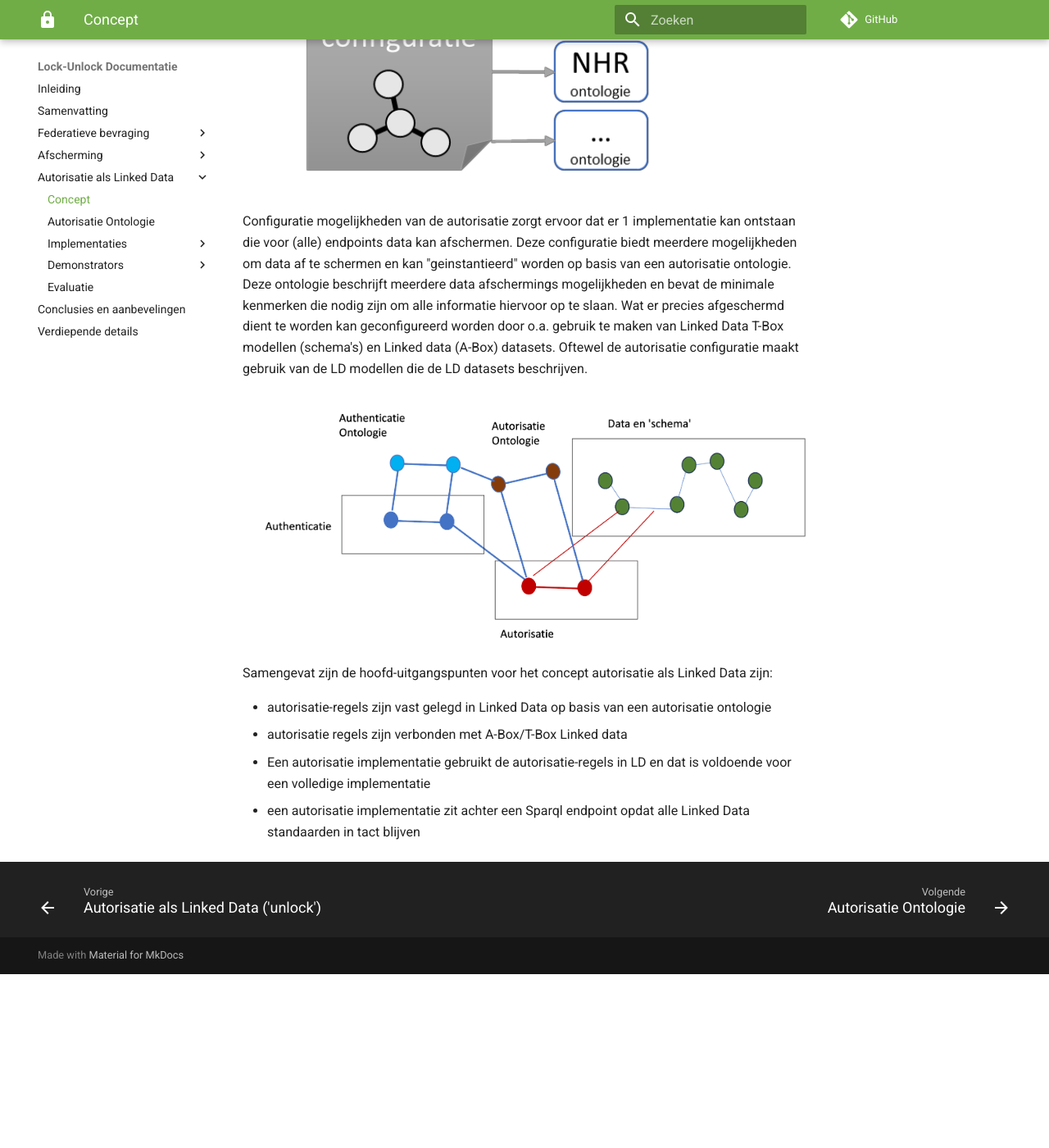
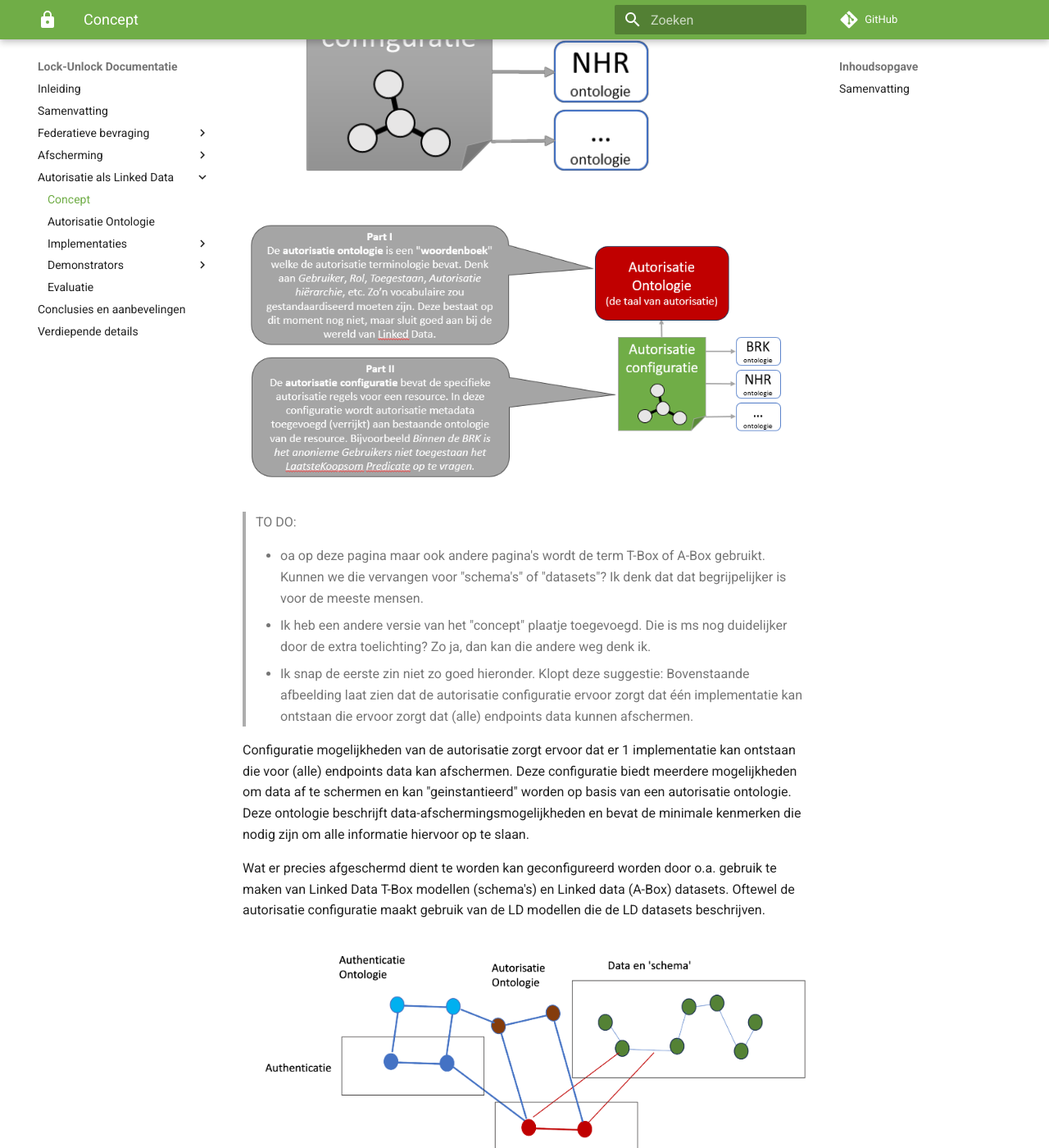
Before and after one commit to kadaster-labs/lock-unlock-docs, an MkDocs documentation site: the page built from docs/autorisatie-als-linkeddata/concept.md, in a window 1280 px wide and 1400 px high, scrolled down 1188 px. Shown: the whole window at 82% size. Built offline with MkDocs 1.6.1 and Material for MkDocs 9.7.7, drawn with Linux system fonts in a browser that asks for light colours; comment, search, counter and statistics services are not loaded; before the commit the page ends 2376 px from its top, so only the background shows below that; some of the changed text lies outside the part shown.

Commit message:
Start review autorisatie als linked data

```diff
--- a/docs/autorisatie-als-linkeddata/concept.md
+++ b/docs/autorisatie-als-linkeddata/concept.md
@@ -2,28 +2,42 @@
 title: Concept
 ---
 
+# Concept authorisatie als Linked Data
 
-#Concept authorisatie als Linked Data
-Binnen dit project wordt een configureerbare autorisatie component voorgesteld die een beveiligde Sparql endpoint opricht. Alle Sparql queries kunnen gesteld worden maar alleen op basis van de autorisatie worden resultaten terug gegeven. Op deze manier kan er een netwerk van triplestores gemaakt worden die eigen autorisatie gegevens bevat.
+Binnen dit project wordt een configureerbare autorisatie component voorgesteld die een beveiligd SPARQL endpoint opricht. Alle SPARQL queries kunnen gesteld worden maar op basis van de autorisatie worden alleen de resultaten terug gegeven die de gebruiker mag zien. Op deze manier kan er een netwerk van triplestores gemaakt worden die eigen autorisatiegegevens bevat.
 
 ![concept](images/concept1.png).
 
-Applicaties kunnen 'gewoon' de sparql endpoints gebruiken en dus ook meerdere sparql endpoints via de federatieve mogelijkheden die sparql biedt.
+Applicaties kunnen 'gewoon' de SPARQL endpoints gebruiken en dus ook meerdere SPARQL endpoints via de federatieve mogelijkheden die SPARQL biedt.
 
-Een dergelijke oplossing zou als een extra component toegevoegd kunnen worden aan bestaande triplestores zonder extra eisen aan deze triplestore te  stellen. Door de instandhouding van een sparql endpoint voldoet een dergelijke implementatie ook aan de Linked Data architectuur. Applicaties die werken met een Sparql endpoint zouden gewoon moeten werken.
+Een dergelijke oplossing zou als een extra component toegevoegd kunnen worden aan bestaande triplestores zonder extra eisen aan deze triplestore te  stellen. Door de instandhouding van een SPARQL endpoint voldoet een dergelijke implementatie ook aan de Linked Data architectuur. Applicaties die werken met een SPARQL endpoint zouden gewoon moeten werken.
 
 
 ![concept](images/concept.png)
 
-Configuratie mogelijkheden van de autorisatie zorgt ervoor dat er 1 implementatie kan ontstaan die voor (alle) endpoints data kan afschermen. Deze configuratie biedt meerdere mogelijkheden om data af te schermen en kan "geinstantieerd" worden op basis van een autorisatie ontologie. Deze ontologie beschrijft meerdere data afschermings mogelijkheden en bevat de minimale kenmerken die nodig zijn om alle informatie hiervoor op te slaan.
+![concept 2](images/concept2.png)
+
+> TO DO:
+
+> - oa op deze pagina maar ook andere pagina's wordt de term T-Box of A-Box gebruikt. Kunnen we die vervangen voor "schema's" of "datasets"? Ik denk dat dat begrijpelijker is voor de meeste mensen.
+> - Ik heb een andere versie van het "concept" plaatje toegevoegd. Die is ms nog duidelijker door de extra toelichting? Zo ja, dan kan die andere weg denk ik.
+> - Ik snap de eerste zin niet zo goed hieronder. Klopt deze suggestie: Bovenstaande afbeelding laat zien dat de autorisatie configuratie ervoor zorgt dat één implementatie kan ontstaan die ervoor zorgt dat (alle) endpoints data kunnen afschermen.
+
+Configuratie mogelijkheden van de autorisatie zorgt ervoor dat er 1 implementatie kan ontstaan die voor (alle) endpoints data kan afschermen. Deze configuratie biedt meerdere mogelijkheden om data af te schermen en kan "geinstantieerd" worden op basis van een autorisatie ontologie. Deze ontologie beschrijft data-afschermingsmogelijkheden en bevat de minimale kenmerken die nodig zijn om alle informatie hiervoor op te slaan.
+
 Wat er precies afgeschermd dient te worden kan geconfigureerd worden door o.a. gebruik te maken van Linked Data T-Box modellen (schema's) en Linked data (A-Box) datasets. Oftewel de autorisatie configuratie maakt gebruik van de LD modellen die de LD datasets beschrijven.
 
 ![conceptLD](images/autorisatieAlsLD.png)
 
+### Samenvatting
+> TO DO:
 
-Samengevat zijn de hoofd-uitgangspunten voor het concept autorisatie als Linked Data zijn:
+> - kan hier A-Box/T-Box ook vervangen worden door andere termen? Of ben ik de enige die deze termen niet gelijk kan plaatsen?
+> - Moet het bij het laatste punt niet juist voor ipv achter zijn?
 
-* autorisatie-regels zijn vast gelegd in Linked Data op basis van een autorisatie ontologie
-* autorisatie regels zijn verbonden met A-Box/T-Box Linked data
+Samengevat zijn de hoofduitgangspunten voor het concept Autorisatie als Linked Data zijn:
+
+* Autorisatieregels zijn vastgelegd in Linked Data op basis van een autorisatie ontologie
+* Autorisatieregels zijn verbonden met A-Box/T-Box Linked Data
 * Een autorisatie implementatie gebruikt de autorisatie-regels in LD en dat is voldoende voor een volledige implementatie
-* een autorisatie implementatie zit achter een Sparql endpoint opdat alle Linked Data standaarden in tact blijven
+* Een autorisatie implementatie zit achter een SPARQL endpoint zodat alle Linked Data standaarden in tact blijven
```
Also changed, not shown: docs/autorisatie-als-linkeddata/authorization-ontology.md (+17 -5 lines), docs/autorisatie-als-linkeddata/index.md (+6 -3 lines), docs/autorisatie-als-linkeddata/images/concept2.png (added).
